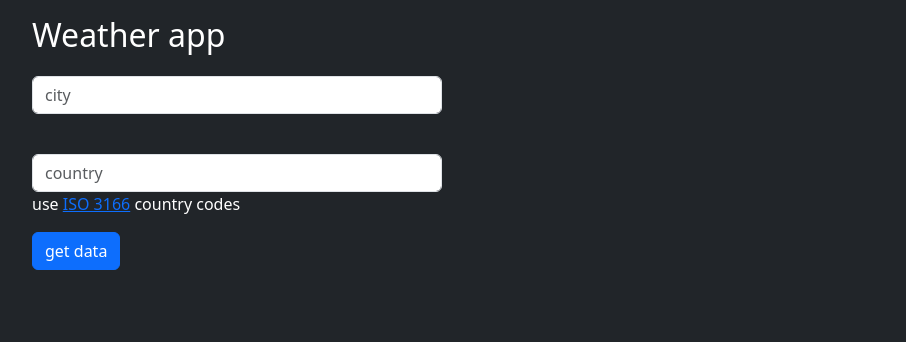
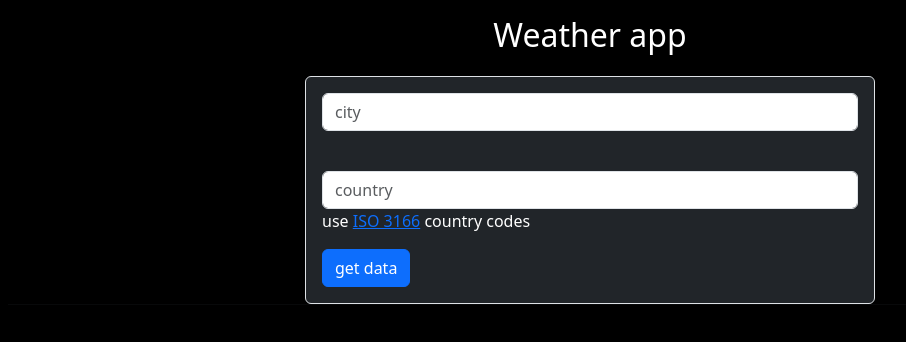
Before and after one commit to tomasjara/weatherApp, a React (Vite) app: page / in a window 1280 px wide. Shown: the top 342 px of the page, without its empty margins (50-956 px from the left). Built offline with nearby package versions, Linux system fonts and the light colour scheme.

Commit message:
Minor visual fixes

```diff
--- a/src/WeatherApp.jsx
+++ b/src/WeatherApp.jsx
@@ -7,40 +7,19 @@ function WeatherApp() {
   const { data, loading, getCoords } = useWeatherData()
 
   return (
-    <div className="bg-dark vh-100">
-      <div className="container ">
-        <div class="row d-flex justify-content-center align-items-center">
+    <div className="bg-black vh-100">
 
-          <div class="col-md-6 col-11 ">
-            <h1 className="mt-3 text-white">Weather app</h1>
+      <div className="container">
+        <div class="row d-flex justify-content-center">
+            <h1 className="mt-3 text-white text-center">Weather app</h1>
             <WeatherForm getCoords={getCoords} />
-          </div>
+            <hr />
+            <WeatherResult data={data} loading={loading} />
+        </div>
+      </div>
 
-          <div class="col-md-6 col-11">
-            <WeatherResult data={data} loading={loading} />
-          </div>
-        </div>
-
-      </div>
     </div>
   )
 }
 
 export default WeatherApp
-
-{/* <div class="container">
-      <div class="row justify-content-center">
-        <div class="col-md-6 col-12">
-          <p>Contenido columna 1</p>
-        </div>
-        <div class="col-md-6 col-12">
-          <p>Contenido columna 2</p>
-        </div>
-      </div>
-    </div> */}
-
-    // <div className="d-flex flex-column align-items-center bg-dark vh-100">
-    //   <h1 className="mt-3 text-white">Weather app</h1>
-    //   <WeatherForm getCoords={getCoords}/>
-    //   <WeatherResult data={data} loading={loading}/>
-    // </div>
--- a/src/components/WeatherForm.jsx
+++ b/src/components/WeatherForm.jsx
@@ -21,8 +21,8 @@ export const WeatherForm = ({ getCoords }) => {
     }
 
   return (
-    <>
-        <form onSubmit={handleSubmit} className="form-group flex-column align-items-center col-md-9">
+    <div id='Formulario' className="col-md-6 col-sm-8 border rounded p-3 bg-dark">
+        <form onSubmit={handleSubmit} className="form-group flex-column align-items-center">
             <input className='form-control mb-3' type="text" name="city" placeholder='city' value={city} onChange={onInputChange}/>
             <br />
             <input className='form-control' type="text" name='country' placeholder='country' value={country} onChange={onInputChange}/>
@@ -30,8 +30,8 @@ export const WeatherForm = ({ getCoords }) => {
             <br />
             <button className='btn btn-primary'>get data</button>
         </form>
-        {error && <p className='text-break' style={{color: 'red'}}>{error}</p>}
-    </>
+        {error && <p className='text-break text-center' style={{color: 'red'}}>{error}</p>}
+    </div>
 
   )
 }
--- a/src/components/WeatherResult.jsx
+++ b/src/components/WeatherResult.jsx
@@ -5,31 +5,37 @@ export const WeatherResult = ({ data, loading }) => {
     const [city, setCity] = useState()
     const [weatherData, setWeatherData] = useState()
 
-    useEffect(()=> {
+    useEffect(() => {
 
-        if(loading) {
+        if (loading) {
             setCity(null)
             setWeatherData(null)
 
             console.log(weatherData)
             console.log(city)
         } else {
-            if(data) {
-                const {city: {name, country}, list: [firstWeatherResult], coords: [coordsResult]} = data
+            if (data) {
+                const { city: { name, country }, list: [firstWeatherResult], coords: [coordsResult] } = data
 
-                setCity({name, country, coordsResult})
+                setCity({ name, country, coordsResult })
                 setWeatherData(firstWeatherResult)
             }
         }
-    },[data, loading])
+    }, [data, loading])
 
     return (
-    <div className="mt-4">
-        {loading && <h1 className="text-white">cargando...</h1>}
+        <>
+        {loading && <div class="d-flex justify-content-center m-5s">
+            <div class="spinner-border text-white" role="status">
+                <span class="visually-hidden">Loading...</span>
+            </div>
+        </div>
+        }
+            <div id="resultados" className="col-md-7 col-sm-9">
                 {city &&
                     <div className='card bg-dark text-white border-white animate__animated animate__fadeIn '>
                         <div className="card-header border-white">
-                    <h2 className="card-title">{city.name} {weatherData.main.temp}°C</h2>
+                            <h2 className="card-title">{city.name} - {weatherData.main.temp}°C</h2>
                             <small className="card-subtitle">{city.country}, {city.coordsResult.state}</small>
                         </div>
                         <div className="card-body">
@@ -40,5 +46,6 @@ export const WeatherResult = ({ data, loading }) => {
                     </div>
                 }
             </div>
+        </>
     )
 }
```
Also changed, not shown: 1 other file (tests, documents, lock files or other folders). Lines whose indentation alone changed are shown as unchanged.
